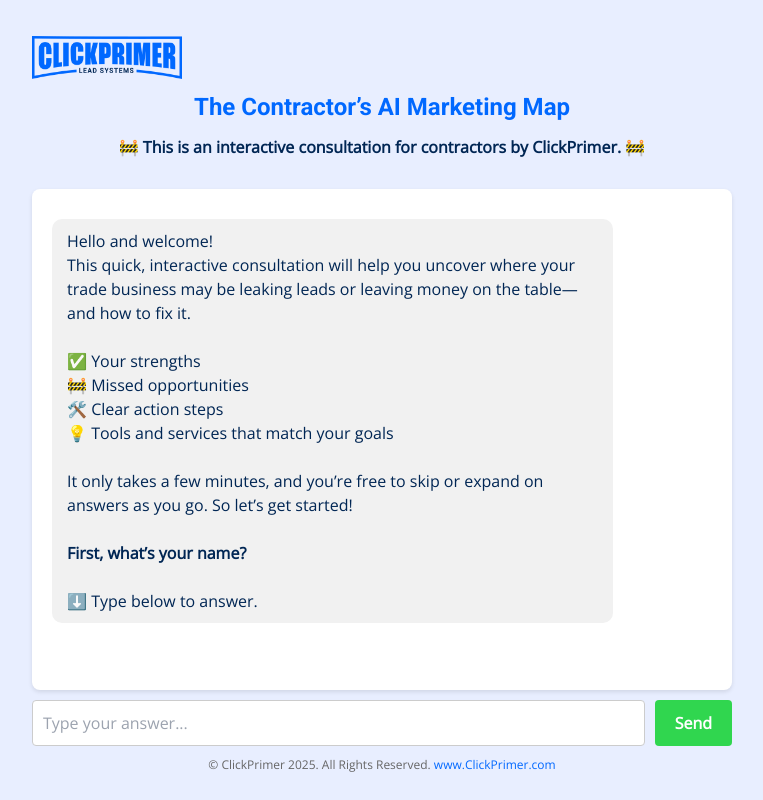
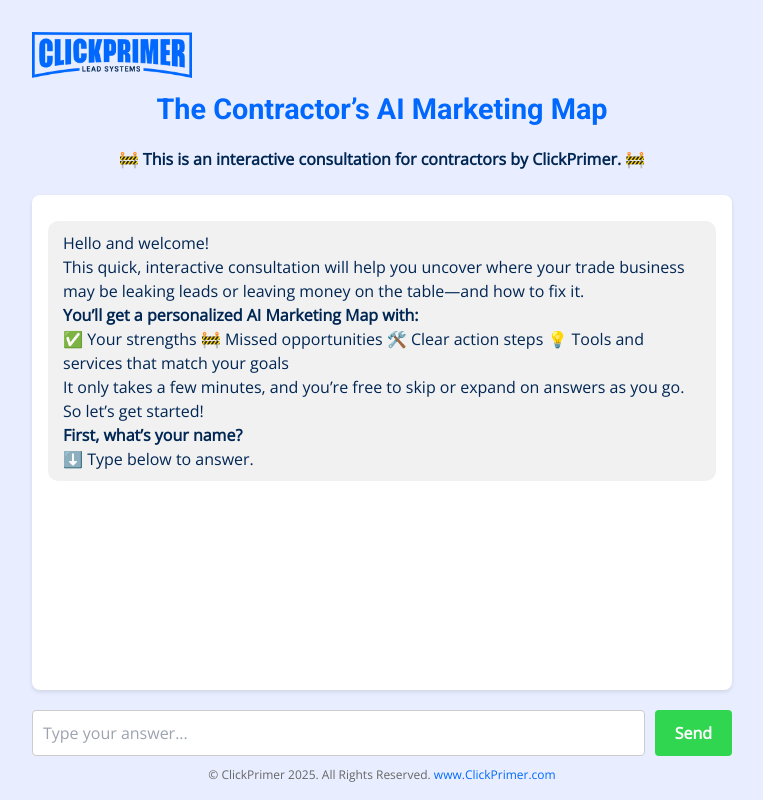
Before and after one commit to clickprimer/contractor-growth-map, a Next.js app: page / in a window 1280 px wide. Shown: the whole page, without its empty margins (258-1021 px from the left). Built offline with nearby package versions, Linux system fonts and the light colour scheme.

Commit message:
Update index.js

```diff
--- a/pages/index.js
+++ b/pages/index.js
@@ -6,7 +6,7 @@ export default function Home() {
   const [messages, setMessages] = useState([
     {
       role: 'system',
-      content: `Hello and welcome!\nThis quick, interactive consultation will help you uncover where your trade business may be leaking leads or leaving money on the table—and how to fix it.\n\n✅ Your strengths\n🚧 Missed opportunities\n🛠️ Clear action steps\n💡 Tools and services that match your goals\n\nIt only takes a few minutes, and you’re free to skip or expand on answers as you go. So let’s get started!\n\n**First, what’s your name?**\n\n⬇️ Type below to answer.`
+      content: `Hello and welcome!\n\nThis quick, interactive consultation will help you uncover where your trade business may be leaking leads or leaving money on the table—and how to fix it.\n\n**You’ll get a personalized AI Marketing Map with:**\n\n✅ Your strengths\n🚧 Missed opportunities\n🛠️ Clear action steps\n💡 Tools and services that match your goals\n\nIt only takes a few minutes, and you’re free to skip or expand on answers as you go. So let’s get started!\n\n**First, what’s your name?**\n\n⬇️ Type below to answer.`
     }
   ]);
   const [input, setInput] = useState('');
@@ -83,8 +83,10 @@ export default function Home() {
       : [...messages, userMessage, finalReply];
 
     setMessages(updatedMessages);
+
     const newIndex = includesCTA ? updatedMessages.length - 2 : updatedMessages.length - 1;
     setScrollTargetIndex(newIndex);
+
     setLoading(false);
   };
 
@@ -92,49 +94,50 @@ export default function Home() {
     <div style={{
       display: 'flex',
       flexDirection: 'column',
+      height: '100vh',
+      overflow: 'hidden',
       alignItems: 'center',
-      background: '#e8eeff',
-      minHeight: '100vh',
-      padding: '2vh 1vw',
-      boxSizing: 'border-box'
+      justifyContent: 'center',
+      padding: '1rem',
+      backgroundColor: '#e8eeff'
     }}>
       <div style={{
         width: '100%',
-        maxWidth: 700,
+        maxWidth: '700px',
         display: 'flex',
         flexDirection: 'column',
         height: '100%',
-        flex: 1
+        background: '#e8eeff'
       }}>
-        <div style={{ textAlign: 'center', marginBottom: 10 }}>
-          <img src="/logo.png" alt="ClickPrimer Logo" style={{
-            width: '150px',
-            marginTop: '20px',
-            marginBottom: '10px'
-          }} />
-          <h1 style={{ color: '#0068ff', margin: 0, fontSize: '1.5rem' }}>The Contractor’s AI Marketing Map</h1>
+        <div style={{ textAlign: 'center', paddingTop: '1rem' }}>
+          <img
+            src="/logo.png"
+            alt="ClickPrimer Logo"
+            style={{ width: '160px', marginBottom: '10px' }}
+          />
+          <h1 style={{ color: '#0068ff', fontSize: '1.8rem', marginTop: 0 }}>The Contractor’s AI Marketing Map</h1>
           <p style={{
             fontWeight: 'bold',
             color: '#002654',
-            margin: '10px auto 20px',
-            padding: '0 10px'
+            marginBottom: '1.5rem',
+            paddingLeft: '1rem',
+            paddingRight: '1rem'
           }}>
             🚧 This is an interactive consultation for contractors by ClickPrimer. 🚧
           </p>
         </div>
 
         <div style={{
+          flex: 1,
           background: 'white',
-          flex: 1,
-          overflowY: 'auto',
-          padding: 20,
-          borderRadius: 8,
+          padding: '1rem',
+          borderRadius: '8px',
           boxShadow: '0 2px 4px rgba(0,0,0,0.1)',
-          marginBottom: 10
+          overflowY: 'auto'
         }}>
           {messages.map((msg, i) => {
+            const isUser = msg.role === 'user';
             const isScrollTarget = i === scrollTargetIndex && msg.role === 'assistant';
-            const isUser = msg.role === 'user';
             return (
               <div
                 key={i}
@@ -144,9 +147,9 @@ export default function Home() {
                   margin: '10px 0',
                   padding: '10px 15px',
                   borderRadius: '10px',
-                  maxWidth: '85%',
                   alignSelf: isUser ? 'flex-end' : 'flex-start',
-                  whiteSpace: 'pre-wrap'
+                  maxWidth: '100%',
+                  textAlign: isUser ? 'right' : 'left'
                 }}
               >
                 <ReactMarkdown
@@ -154,11 +157,16 @@ export default function Home() {
                     a: ({ href, children }) => {
                       let style = buttonStyle('#30d64f', 'white');
                       if (href.includes('pdf') || href === '#download') style = buttonStyle('#00aaff', 'white');
-                      if (href.includes('tel')) style = buttonStyle('#002654', 'white');
+                      if (href.includes('call') && href.startsWith('tel')) style = buttonStyle('#002654', 'white');
                       if (href.includes('contact')) style = buttonStyle('#0068ff', 'white');
 
                       return href === '#download' ? (
-                        <button onClick={() => generatePDF({ ...leadInfo, result: messages.map(m => m.content).join('\n\n') })} style={style}>
+                        <button
+                          onClick={() =>
+                            generatePDF({ ...leadInfo, result: messages.map(m => m.content).join('\n\n') })
+                          }
+                          style={style}
+                        >
                           {children}
                         </button>
                       ) : (
@@ -181,9 +189,10 @@ export default function Home() {
         </div>
 
         <form onSubmit={sendMessage} style={{
+          marginTop: 10,
           display: 'flex',
           gap: 10,
-          marginBottom: 10
+          paddingTop: 10
         }}>
           <input
             type="text"
@@ -210,14 +219,14 @@ export default function Home() {
           </button>
         </form>
 
-        <div style={{
-          fontSize: 12,
-          textAlign: 'center',
-          marginBottom: 10,
-          color: '#666'
-        }}>
+        <div style={{ fontSize: 12, textAlign: 'center', marginTop: 10, color: '#666' }}>
           © ClickPrimer 2025. All Rights Reserved.{' '}
-          <a href="https://www.clickprimer.com" target="_blank" rel="noopener noreferrer" style={{ color: '#0068ff' }}>
+          <a
+            href="https://www.clickprimer.com"
+            target="_blank"
+            rel="noopener noreferrer"
+            style={{ color: '#0068ff' }}
+          >
             www.ClickPrimer.com
           </a>
         </div>
```
